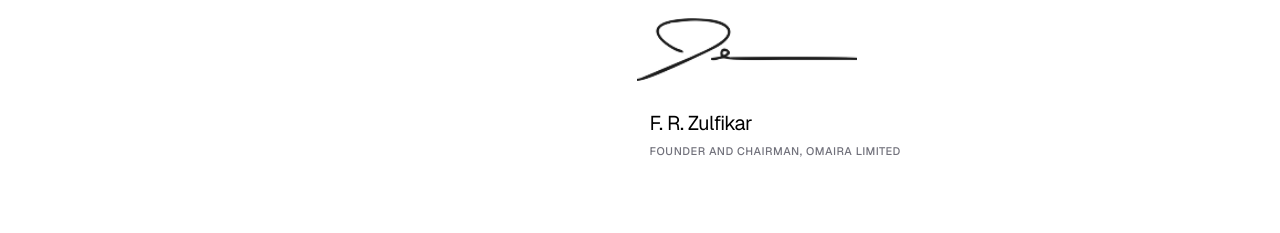
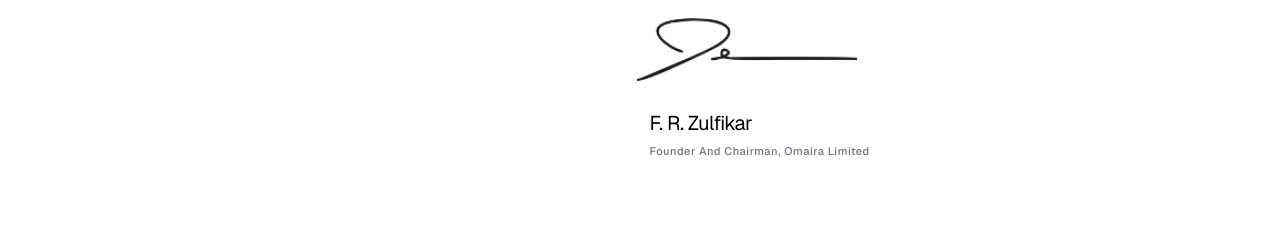
Before and after one commit to karnaufal/fai-portofolio, a Next.js app: page /about in a window 1280 px wide. Shown: the part 4060-4293 px from the top of the page. Built offline with nearby package versions, Linux system fonts and the light colour scheme.

Commit message:
adjustment: capitalize quotes

```diff
--- a/app/about/page.tsx
+++ b/app/about/page.tsx
@@ -211,7 +211,7 @@ export default function AboutPage() {
                                     <p className="text-lg md:text-xl font-normal text-black tracking-tight">
                                         F. R. Zulfikar
                                     </p>
-                                    <p className="text-[10px] md:text-[11px] text-zinc-500 font-medium uppercase tracking-wider">
+                                    <p className="text-[10px] md:text-[11px] text-zinc-500 font-medium capitalize tracking-wider">
                                         Founder and Chairman, Omaira Limited
                                     </p>
                                 </div>
```
